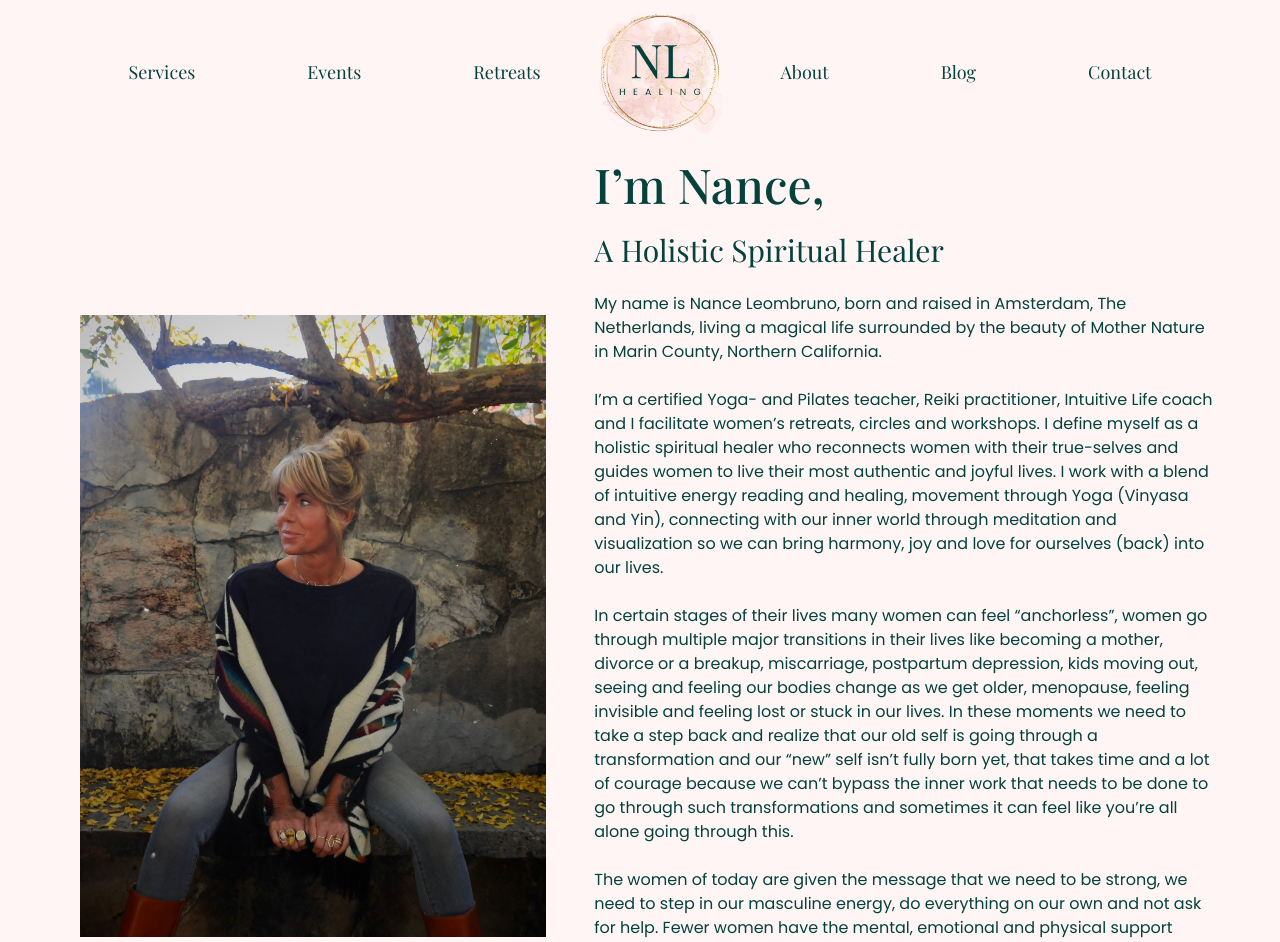
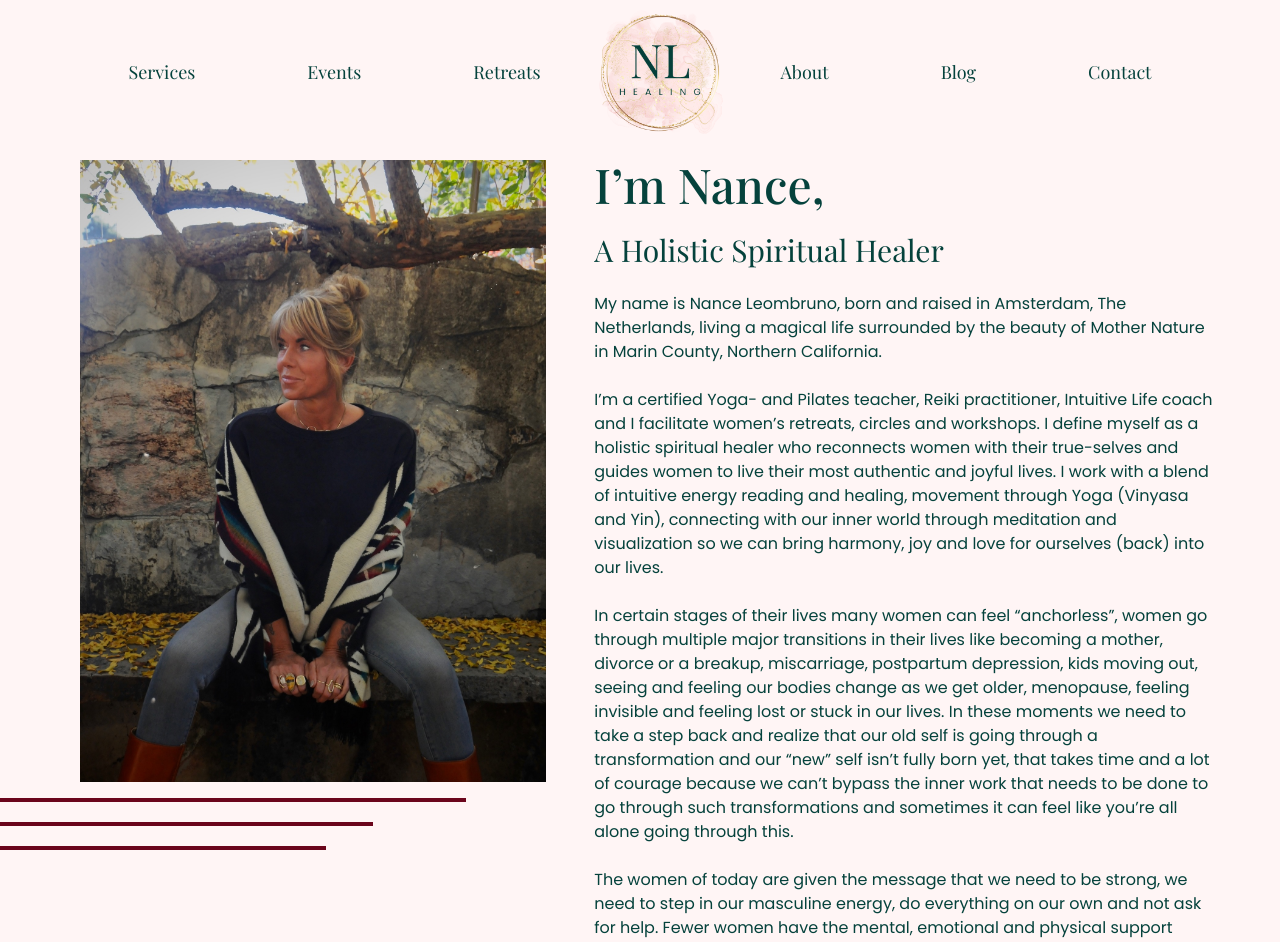
Before and after one commit to ViaSana/nl-healing, a Jekyll site: the page built from about.html, in a window 1280 px wide. Shown: the top 942 px of the page. Built offline with Jekyll 4.4.1, drawn with Linux system fonts in a browser that asks for light colours; some web fonts are replaced; a style sheet for code colours, icons or effects is not loaded.

Commit message:
fix/about page

```diff
--- a/_includes/about-nance.html
+++ b/_includes/about-nance.html
@@ -2,8 +2,8 @@
 <section class="flex flex-wrap items-center pt-4 md:flex-nowrap mx-scrn">
 
   <!-- Image Column -->
-  <div class="relative grid mx-4 md:w-1/2">
-    <img src="assets/images/about_img.jpg" alt="Nance" class="justify-self-center aspect-portrait" />
+  <div class="relative grid self-start mx-4 md:w-1/2">
+    <img src="assets/images/about_img.jpg" alt="Nance" class="justify-self-start aspect-portrait" />
     <!-- Line Element Below Photo -->
     <div id="line-box" class="h-28">
       {% for i in (1..3) %}
@@ -15,7 +15,7 @@
   <!-- Text Column -->
   {% if include.case == "home-pg" %}
   <!-- home -->
-  <div class="self-start md:ml-8 p-5p md:w-1/2 md:mt-0 text-secondary">
+  <div class="self-start pt-0 md:ml-8 p-5p md:w-1/2 md:mt-0 text-secondary">
     <h2 class="font-medium editable">I’m Nance,</h2>
     <h5 class="mb-2 editable">A Holistic Spiritual Healer</h5>
     <p class="max-w-xl mb-6">{{ page.about-copy_html }}</p>
--- a/assets/css/output-style.css
+++ b/assets/css/output-style.css
@@ -2732,6 +2732,9 @@ img {
 .flex-wrap {
   flex-wrap: wrap;
 }
+.items-start {
+  align-items: flex-start;
+}
 .items-center {
   align-items: center;
 }
@@ -2772,6 +2775,9 @@ img {
 .self-center {
   align-self: center;
 }
+.justify-self-start {
+  justify-self: start;
+}
 .justify-self-end {
   justify-self: end;
 }
@@ -2968,6 +2974,9 @@ img {
 }
 .pt-8 {
   padding-top: 2rem;
+}
+.pt-0 {
+  padding-top: 0px;
 }
 .text-left {
   text-align: left;
```
